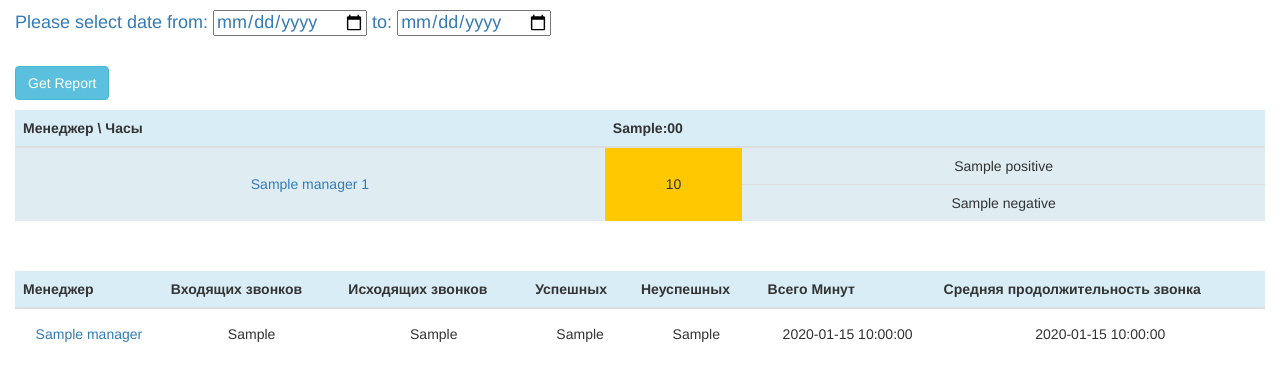
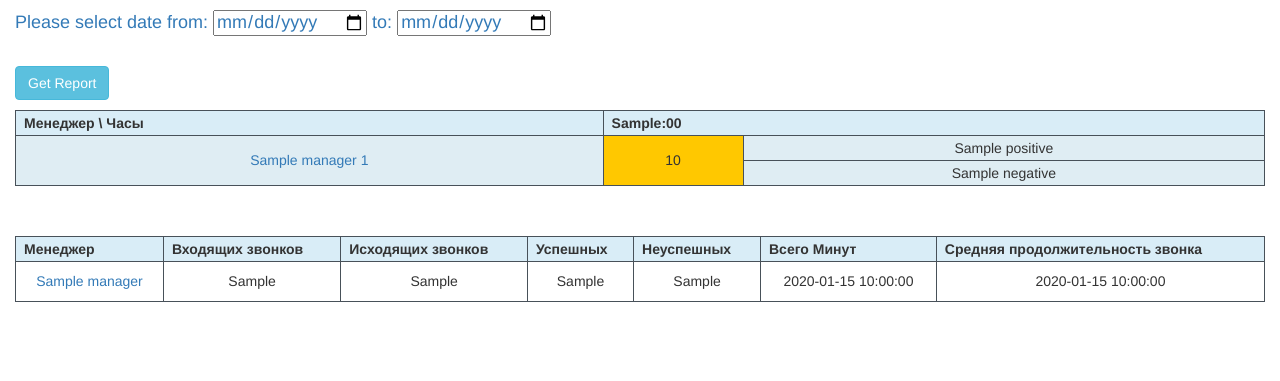
Before and after one commit to SergeyLatsarus/AsteriskStat, a Flask app: template app/templates/index.html in a window 1280 px wide; the page is wider, and only the part inside the window is pictured. Shown: the top 381 px of that part. Run offline with Flask 2, Linux system fonts and the light colour scheme; the template is opened without the code that fills it: values that come from a table or form of the project are taken from there, most other values are stand-ins (such as "Sample title", 1, 10 or a date in 2020); parts of the project's set-up code (start-up, migrations or seed data) failed here and were passed over; some libraries are stand-ins or nearby versions.

Commit message:
update style

```diff
--- a/app/templates/index.html
+++ b/app/templates/index.html
@@ -2,7 +2,7 @@
 <html>
   <head>
 
-      <title>Atserisk Stat</title>
+      <title>Asterisk Stat</title>
       <meta charset="utf-8">
       <title>jQuery UI Datepicker - Default functionality</title>
       <link rel="stylesheet" href="//code.jquery.com/ui/1.11.4/themes/smoothness/jquery-ui.css">
@@ -14,7 +14,15 @@
 
       <style>
           table>tbody>tr>td, table>tbody>tr>th, table>tfoot>tr>td, table>tfoot>tr>th, table>thead>tr>td, table>thead>tr>th {
+            padding: 2px 8px !important;
             vertical-align: middle !important;
+            border: 1px solid #485159;
+          }
+          table>thead>tr>th {
+            border-bottom: 2px solid #485159 !important;
+          }
+          table>thead:first-child>tr:first-child>th {
+            border: 1px solid #485159 !important;
           }
       </style>
       <script>
```
